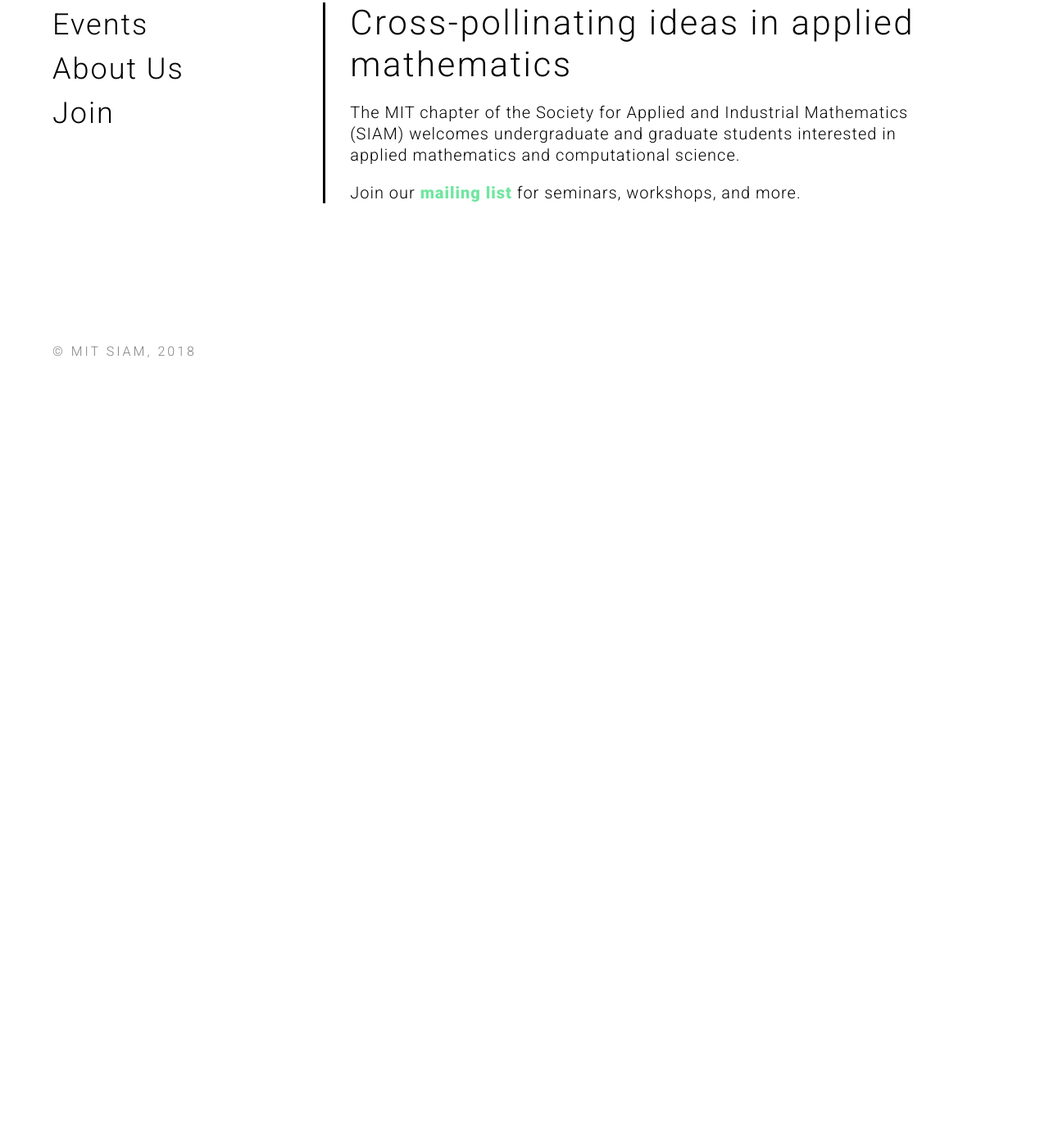
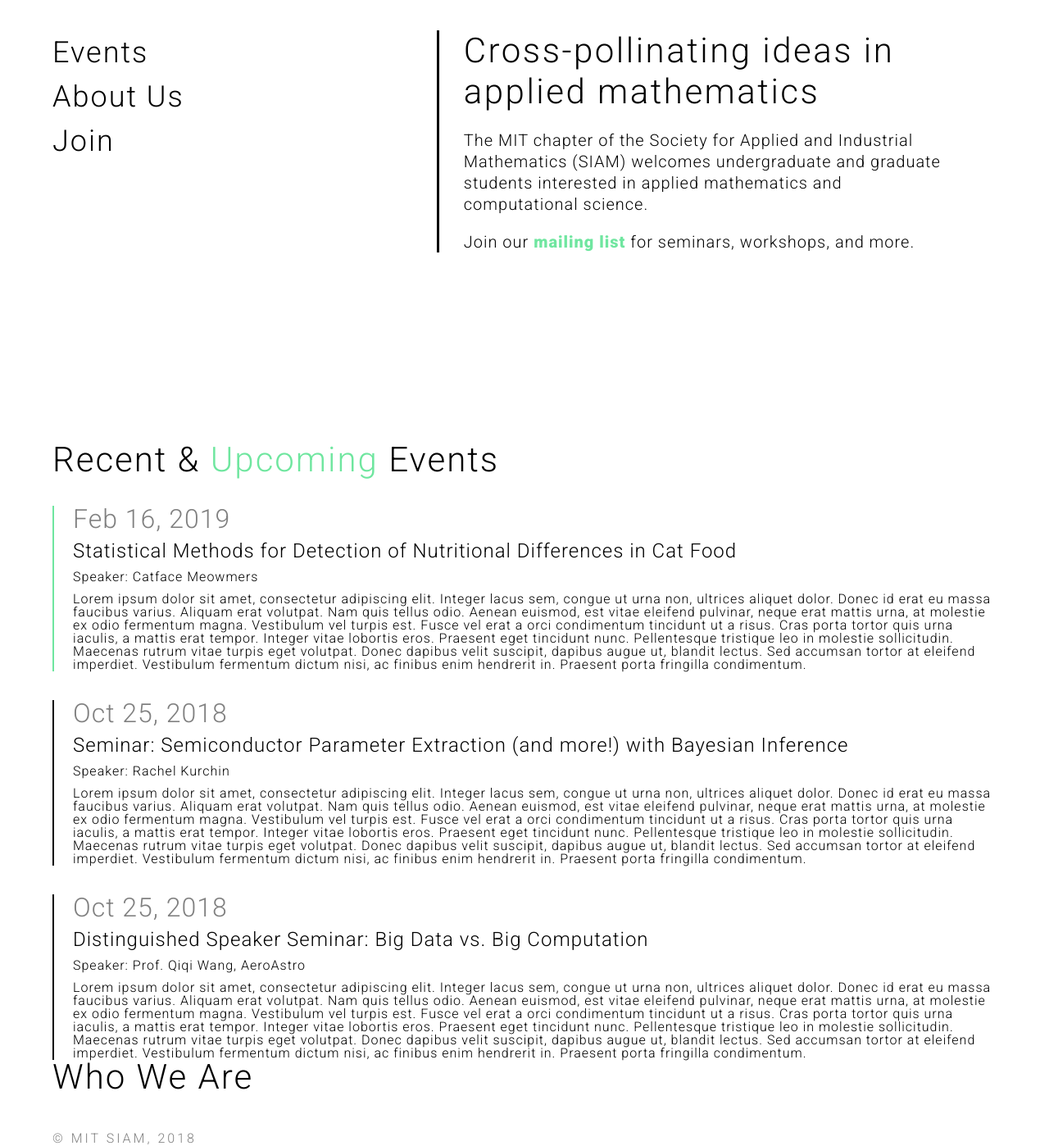
Before and after one commit to aaroncharous/SIAM_MIT_website, a plain HTML site: page index.html in a window 1280 px wide. Shown: the part 347-1745 px from the top of the page at 82% size. Before the commit the page ends 800 px from the top, so only its background shows below. Drawn offline with Linux system fonts and the light colour scheme; a web font is replaced by a local one.

Commit message:
beginning scratches at event list

```diff
--- a/index.html
+++ b/index.html
@@ -45,7 +45,7 @@
         <div class="tile-content">
         <div class="table">
         <div class="table-cell">
-            <a href="pages/events.html">Events</a>
+            <a href="#events">Events</a>
           </div></div></div>
         </div>
 
@@ -63,10 +63,38 @@
         </div>
     </div>
 
+  <div id="events"> Recent & <span id="upcoming">Upcoming</span> Events
+    <div class="event-container">
+      <div class="upcoming-event-content">
+      <h2>Feb 16, 2019</h2>
+      <h3>Statistical Methods for Detection of Nutritional Differences in Cat Food</h3>
+      <h4>Speaker: Catface Meowmers</h4>
+      <p>Lorem ipsum dolor sit amet, consectetur adipiscing elit. Integer lacus sem, congue ut urna non, ultrices aliquet dolor. Donec id erat eu massa faucibus varius. Aliquam erat volutpat. Nam quis tellus odio. Aenean euismod, est vitae eleifend pulvinar, neque erat mattis urna, at molestie ex odio fermentum magna. Vestibulum vel turpis est. Fusce vel erat a orci condimentum tincidunt ut a risus. Cras porta tortor quis urna iaculis, a mattis erat tempor. Integer vitae lobortis eros. Praesent eget tincidunt nunc. Pellentesque tristique leo in molestie sollicitudin. Maecenas rutrum vitae turpis eget volutpat. Donec dapibus velit suscipit, dapibus augue ut, blandit lectus. Sed accumsan tortor at eleifend imperdiet. Vestibulum fermentum dictum nisi, ac finibus enim hendrerit in. Praesent porta fringilla condimentum.</p>
+      </div>
+    </div>
+    <div class="event-container">
+      <div class="event-content">
+      <h2> Oct 25, 2018</h2>
+      <h3>Seminar: Semiconductor Parameter Extraction (and more!) with Bayesian Inference</h3>
+      <h4>Speaker: Rachel Kurchin</h4>
+      <p>Lorem ipsum dolor sit amet, consectetur adipiscing elit. Integer lacus sem, congue ut urna non, ultrices aliquet dolor. Donec id erat eu massa faucibus varius. Aliquam erat volutpat. Nam quis tellus odio. Aenean euismod, est vitae eleifend pulvinar, neque erat mattis urna, at molestie ex odio fermentum magna. Vestibulum vel turpis est. Fusce vel erat a orci condimentum tincidunt ut a risus. Cras porta tortor quis urna iaculis, a mattis erat tempor. Integer vitae lobortis eros. Praesent eget tincidunt nunc. Pellentesque tristique leo in molestie sollicitudin. Maecenas rutrum vitae turpis eget volutpat. Donec dapibus velit suscipit, dapibus augue ut, blandit lectus. Sed accumsan tortor at eleifend imperdiet. Vestibulum fermentum dictum nisi, ac finibus enim hendrerit in. Praesent porta fringilla condimentum.</p>
+      </div>
+    </div>
+      <div class="event-container">
+      <div class="event-content">
+      <h2> Oct 25, 2018</h2>
+      <h3>Distinguished Speaker Seminar: Big Data vs. Big Computation</h3>
+      <h4>Speaker: Prof. Qiqi Wang, AeroAstro</h4>
+      <p>Lorem ipsum dolor sit amet, consectetur adipiscing elit. Integer lacus sem, congue ut urna non, ultrices aliquet dolor. Donec id erat eu massa faucibus varius. Aliquam erat volutpat. Nam quis tellus odio. Aenean euismod, est vitae eleifend pulvinar, neque erat mattis urna, at molestie ex odio fermentum magna. Vestibulum vel turpis est. Fusce vel erat a orci condimentum tincidunt ut a risus. Cras porta tortor quis urna iaculis, a mattis erat tempor. Integer vitae lobortis eros. Praesent eget tincidunt nunc. Pellentesque tristique leo in molestie sollicitudin. Maecenas rutrum vitae turpis eget volutpat. Donec dapibus velit suscipit, dapibus augue ut, blandit lectus. Sed accumsan tortor at eleifend imperdiet. Vestibulum fermentum dictum nisi, ac finibus enim hendrerit in. Praesent porta fringilla condimentum.</p>
+      </div>
+    </div>
+  <div>Who We Are</div>
+  </div>
+
     <footer class="footer">
       <small> &copy; MIT SIAM, 2018 </small>
     </footer>
 
   </div>
-  </body>
+</body>
 </html>
--- a/styles/grid2.css
+++ b/styles/grid2.css
@@ -59,7 +59,7 @@
 .canvas {
 	display: grid;
 	grid-template-columns: auto auto auto;
-	grid-template-rows: auto auto auto;
+	grid-template-rows: 40vh 60vh 100vh 10vh;
 	width: 90vw;
 	height: 90vh;
 	padding-left: 5%;
@@ -135,15 +135,9 @@
 	font-weight: 300;
 }
 
-.learn-more {
-	padding-top: 20px;
-}
-
-#learn {
-	color:white;
-	background-color: var(--siam-green);
-	padding-left: 20px;
-	padding-right: 20px;
+#join-list:hover {
+	opacity: 0.8;
+	border-bottom: 2px solid var(--siam-green);
 }
 
 .tiles {
@@ -170,16 +164,67 @@
 	font-weight: 600;
 }
 
+
 a:link {
-
 	text-decoration: none;
 	color:black;
 }
 
 a:visited { text-decoration: none; color:black; }
 
+#events {
+	font-family: 'Roboto';
+	font-size: 42px;
+	grid-row:3/4;
+	grid-column:1/4;
+	background: white;
+	letter-spacing: 2px;
+	padding-top: 2%;
+}
+
+#upcoming {
+	color: var(--siam-green);
+}
+
+.event-container {
+	padding-top: 3%;
+}
+.event-content {
+	border-left: 2px solid black;
+}
+
+.event-content * {
+	padding-bottom: 1%;
+	padding-left: 2%;
+	letter-spacing: 1px;
+}
+
+.upcoming-event-content * {
+	padding-bottom: 1%;
+	padding-left: 2%;
+	letter-spacing: 1px;
+	border-left: 2px solid var(--siam-green);
+}
+
+.event-container h2 {
+	font-size: 32px;
+}
+
+.event-container h3 {
+	font-size: 24px;
+}
+
+.event-container h4 {
+	font-size: 16px;
+}
+
+.event-container p {
+	font-size: 16px;
+	padding-bottom: 0%;
+}
+
 .footer {
-	grid-row: 3/4;
+	grid-row: 4/5;
 	grid-column: 1/4;
 	align-self: end;
 	font-family: 'Roboto';
```
